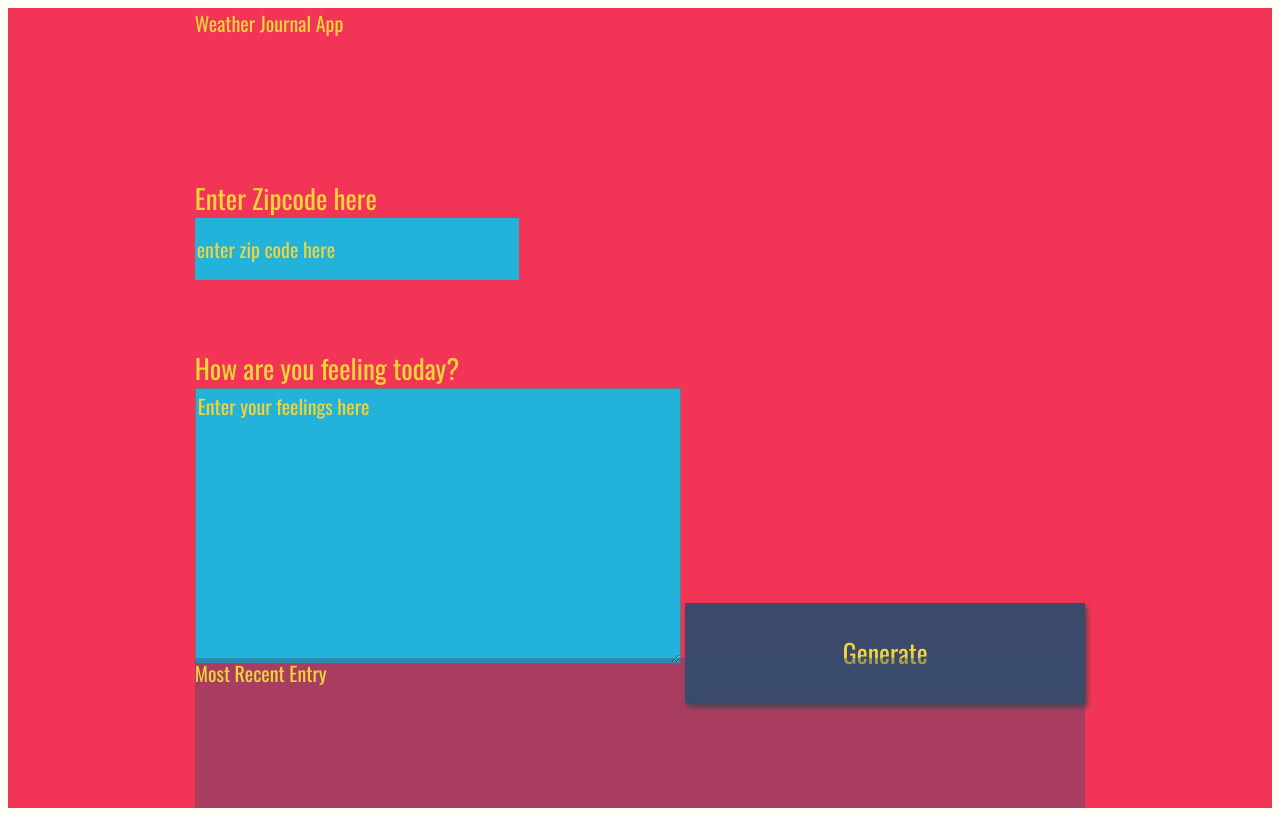
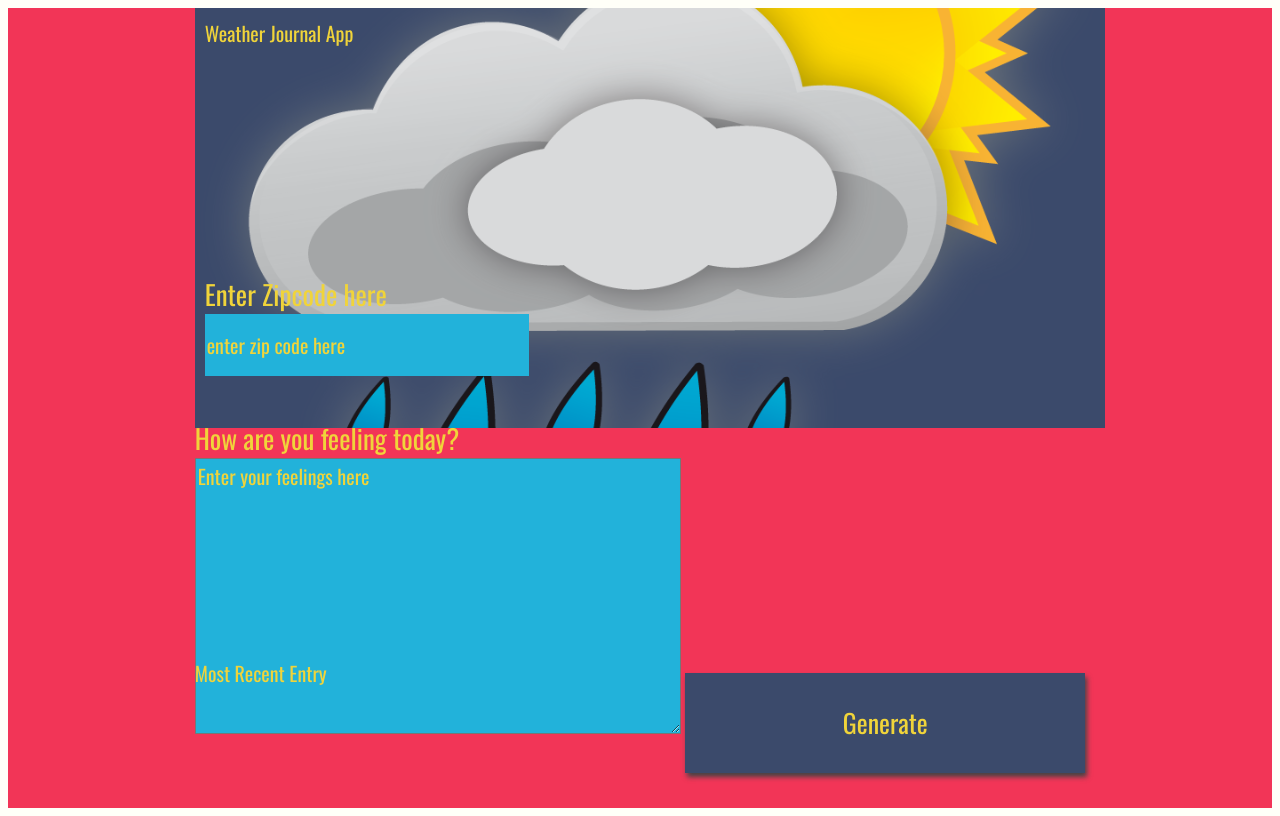
Before and after one commit to VOlekh/weather_journal, a plain HTML site: page index.html in a window 1280 px wide. Drawn offline with nearby package versions, Linux system fonts and the light colour scheme; a web font is replaced by a local one.

Commit message:
Update styles

```diff
--- a/index.html
+++ b/index.html
@@ -8,19 +8,19 @@
 </head>
  <body>
 <div id = "app">
-  <div class ="holder headline">
+  <div class ="holder_headline">
     Weather Journal App
   </div>
-  <div class ="holder zip">
+  <div class ="holder_zip">
     <label for="zip">Enter Zipcode here</label>
     <input type="text" id="zip" placeholder="enter zip code here">
   </div>
-  <div class ="holder feel">
+  <div class ="holder_feel">
     <label for="feelings">How are you feeling today?</label>
     <textarea class= "myInput" id="feelings" placeholder="Enter your feelings here" rows="9" cols="50"></textarea>
     <button id="generate" type = "submit"> Generate </button>
   </div>
-  <div class ="holder entry">
+  <div class ="holder_entry">
     <div class = "title">Most Recent Entry</div>
    <div id = "entryHolder">
     <div id = "date"></div>
--- a/style.css
+++ b/style.css
@@ -14,10 +14,13 @@ body{
     grid-gap: 1em;
     font-size: 20px;
     font-family: 'Oswald', sans-serif;
+
 }
 
 .holder{
-
+display: flex;
+flex-direction: column;
+width:100%;
 }
 
 .entry{
@@ -41,9 +44,30 @@ body{
 }
 
 .headline {
+    font-size: 90px;
+    padding: 0.5 em;
+
 
 }
+.holder_headline{
+  /* pictures from  https://www.freepng.ru/png-4pwdga/download.html*/
+  width: 100%;
+  height: 50vh;
+  background-color: #3b4a6b;
+  background-image: url("../img/banner.png");
+  background-size: cover;
+  background-position: center;
+  background-position: no-repeat;
+  padding: 10px;
+}
+.holder_zip{
+ padding: 10px;
+ margin-top: 2vh;
+ width: 90%;
+}
+
 .title{
+
 
 }
 
@@ -73,6 +97,7 @@ button{
     font-family: 'Oswald', sans-serif;
     border: none;
     box-shadow: 2px 4px 5px #444;
+
 }
 h1{
     font-size: 36px;
```
Also changed, not shown: img/banner.png (added).
